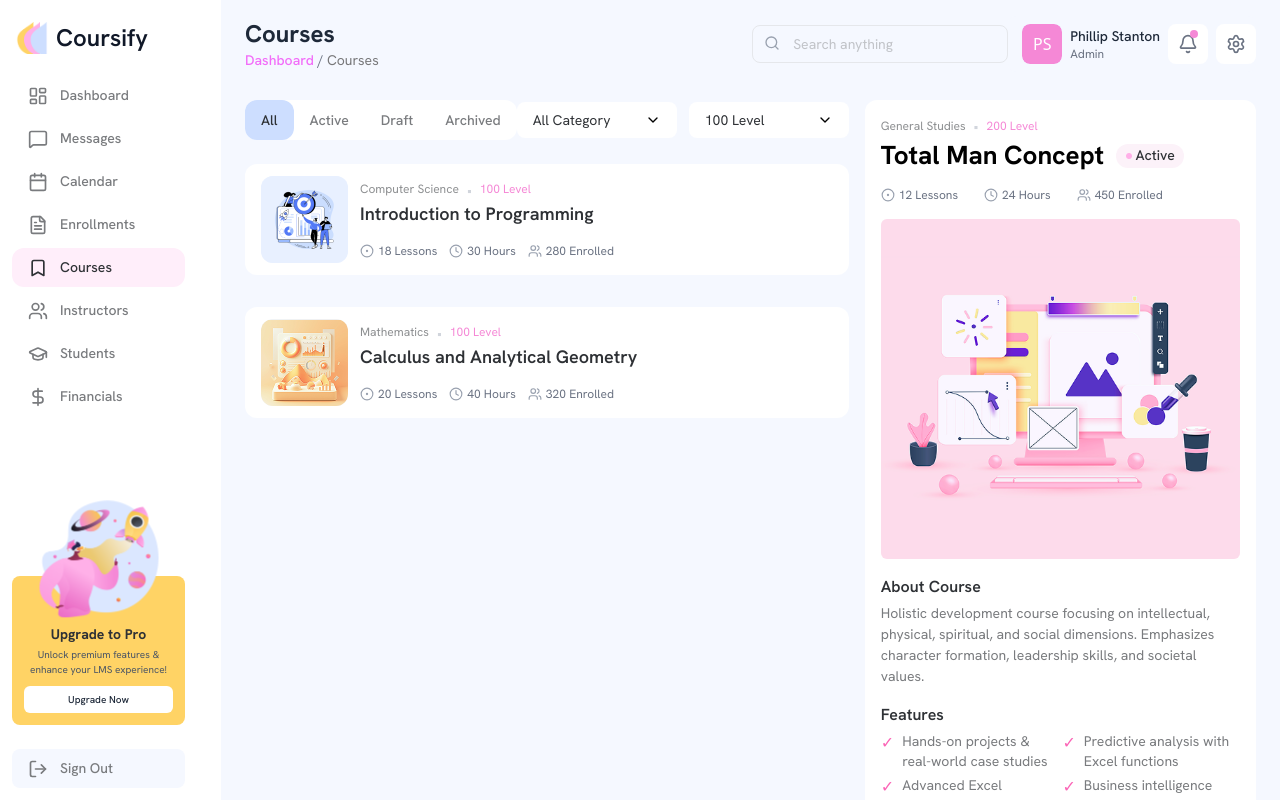
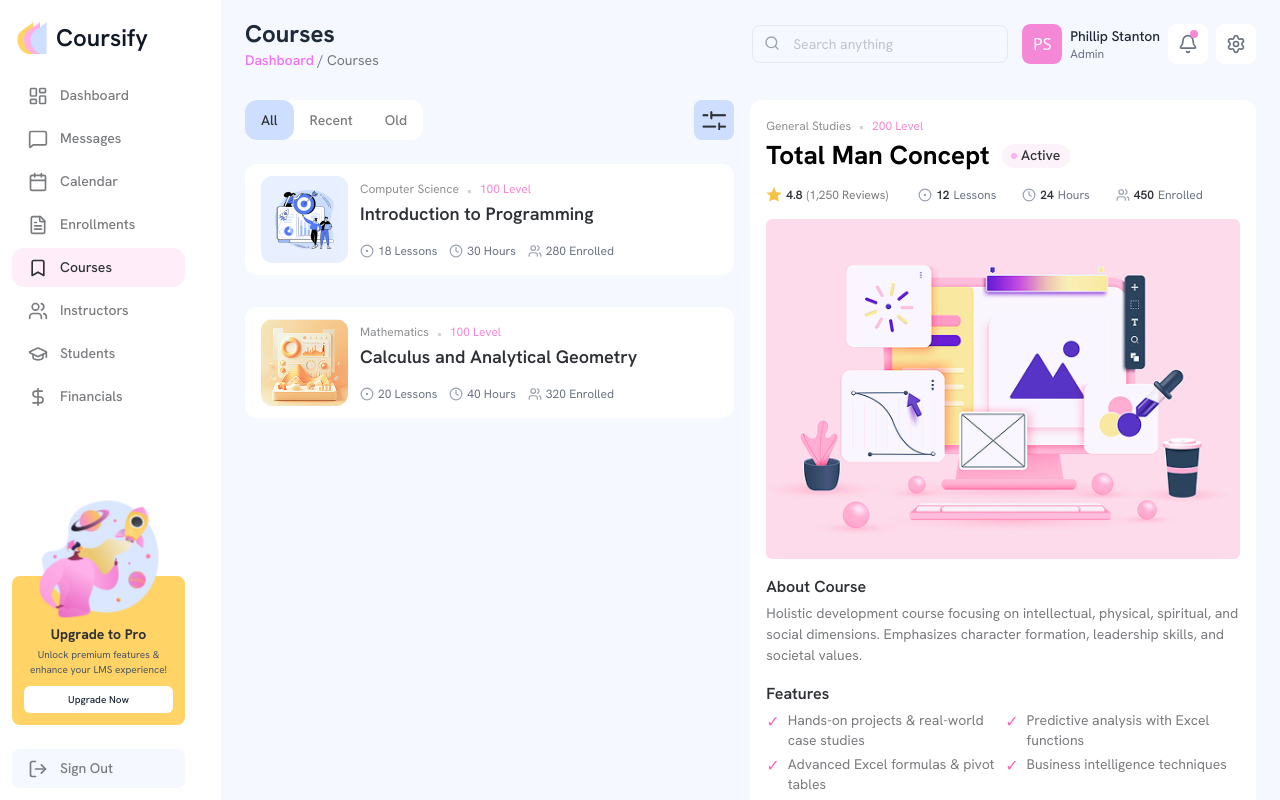
Before and after one commit to Eragbai2001/Eduresourse, a Next.js app: page /dashboard/courses in a window 1280 px wide. Built offline with nearby package versions, Linux system fonts and the light colour scheme.

Commit message:
Refactor course data structure: change 'category' to 'department' and enhance filtering options

```diff
--- a/app/dashboard/courses/page.tsx
+++ b/app/dashboard/courses/page.tsx
@@ -32,7 +32,7 @@ const courses = [
   {
     id: 1,
     title: "Introduction to Programming",
-    category: "Computer Science",
+    department: "Computer Science",
     level: "100 Level",
     status: "Active",
     lessons: 18,
@@ -63,7 +63,7 @@ const courses = [
   {
     id: 2,
     title: "Calculus and Analytical Geometry",
-    category: "Mathematics",
+    department: "Mathematics",
     level: "100 Level",
     status: "Active",
     lessons: 20,
@@ -94,7 +94,7 @@ const courses = [
   {
     id: 3,
     title: "Total Man Concept",
-    category: "General Studies",
+    department: "General Studies",
     level: "200 Level",
     status: "Active",
     lessons: 12,
@@ -125,7 +125,7 @@ const courses = [
   {
     id: 4,
     title: "Object-Oriented Programming with Java",
-    category: "Computer Science",
+    department: "Computer Science",
     level: "200 Level",
     status: "Draft",
     lessons: 25,
@@ -156,7 +156,7 @@ const courses = [
   {
     id: 5,
     title: "Entrepreneurial Development Studies",
-    category: "Business",
+    department: "Business",
     level: "300 Level",
     status: "Active",
     lessons: 15,
@@ -191,35 +191,65 @@ export default function CoursesPage() {
   const [selectedCourse, setSelectedCourse] = useState(courses[2]); // Default to Business Analytics course
   const [activeTab, setActiveTab] = useState("All");
   const [activeLevel, setActiveLevel] = useState("100 Level"); // Default level filter
+  const [activeDepartment, setActiveDepartment] = useState("All Departments"); // Default department filter
   const [mobileFiltersOpen, setMobileFiltersOpen] = useState(false);
 
-  // Filter courses based on active tab and level
+  // Ref for dropdown container
+  const dropdownRef = React.useRef<HTMLDivElement>(null);
+
+  // Effect to handle click outside dropdown
+  React.useEffect(() => {
+    function handleClickOutside(event: MouseEvent) {
+      if (
+        dropdownRef.current &&
+        !dropdownRef.current.contains(event.target as Node)
+      ) {
+        setMobileFiltersOpen(false);
+      }
+    }
+
+    document.addEventListener("mousedown", handleClickOutside);
+    return () => document.removeEventListener("mousedown", handleClickOutside);
+  }, []);
+
+  // Filter courses based on active tab, department, and level
   const filteredCourses = courses
     .filter((course) =>
       activeTab === "All" ? true : course.status === activeTab
     )
     .filter((course) =>
       activeLevel === "All Levels" ? true : course.level === activeLevel
+    )
+    .filter((course) =>
+      activeDepartment === "All Departments"
+        ? true
+        : course.department === activeDepartment
     );
 
   return (
     <div className="h-full w-full bg-[#F5F8FF] flex flex-col lg:flex-row lg:justify-between gap-4 font-hanken">
       {/* Left side - Courses list */}
-      <div className="bg-[#F5F8FF]   w-full mb-4 lg:mb-0 h-full ">
+      <div className="bg-[#F5F8FF]   w-full  mb-4 lg:mb-0 h-full ">
         {/* Simple tab filter */}
 
         <div className="flex items-center justify-between mb-6">
           {/* Tab filters */}
           <div className="bg-white rounded-xl flex h-10">
-            {["All", "Active", "Draft", "Archived"].map((tab) => (
+            {["All", "Recent", "Old"].map((tab) => (
               <button
                 key={tab}
                 className={`py-2 px-3 lg:px-4 rounded-xl text-sm font-medium ${
+                  (activeTab === "Active" && tab === "Recent") ||
+                  (activeTab === "Draft" && tab === "Old") ||
                   activeTab === tab
                     ? "bg-[#CDDEFF] text-[#2E3135]"
                     : "text-[#797B7E] hover:bg-white/50"
                 }`}
-                onClick={() => setActiveTab(tab)}>
+                onClick={() =>
+                  setActiveTab(
+                    tab === "Recent" ? "Active" : tab === "Old" ? "Draft" : tab
+                  )
+                }>
                 {tab}
               </button>
             ))}
@@ -238,23 +268,32 @@ export default function CoursesPage() {
 
             {/* Menu icon for mobile - replaced with dropdown */}
             <div className="block md:hidden">
-              <div className="relative">
+              <div className="relative" ref={dropdownRef}>
                 <button
-                  className="bg-[#CDDEFF] w-10 h-10 flex items-center justify-center rounded-lg"
+                  className="bg-[#CDDEFF] w-10 h-10 flex items-center justify-center rounded-lg cursor-pointer"
                   onClick={() => setMobileFiltersOpen(!mobileFiltersOpen)}>
-                  <Image src="/file.svg" alt="Filter" width={24} height={24} />
+                  <Image
+                    src="/courses/filter.png"
+                    alt="Filter"
+                    width={24}
+                    height={24}
+                  />
                 </button>
 
                 {mobileFiltersOpen && (
                   <div className="absolute right-0 mt-2 z-50 bg-white rounded-lg shadow-lg p-4 w-64 space-y-3">
                     <CustomDropdown
                       options={[
-                        "All Category",
-                        "Business",
-                        "Design",
-                        "Marketing",
-                        "Development",
+                        "All Departments",
+                        "Computer Science",
+                        "Biochemistry",
+                        "Mathematics",
+                        "Physics",
+                        "Electrical Engineering",
+                        "General Studies",
                       ]}
+                      defaultOption={activeDepartment}
+                      onChange={setActiveDepartment}
                     />
                     <CustomDropdown
                       options={[
@@ -273,17 +312,34 @@ export default function CoursesPage() {
               </div>
             </div>
 
-            {/* Dropdown for desktop */}
+            {/* Dropdown for desktop - using mobile style */}
             <div className="hidden md:block">
-              <div className="flex items-center gap-3">
+              <div className="relative" ref={dropdownRef}>
+                <button
+                  className="bg-[#CDDEFF] w-10 h-10 flex items-center justify-center rounded-lg cursor-pointer"
+                  onClick={() => setMobileFiltersOpen(!mobileFiltersOpen)}>
+                  <Image
+                    src="/courses/filter.png"
+                    alt="Filter"
+                    width={24}
+                    height={24}
+                  />
+                </button>
+
+                {mobileFiltersOpen && (
+                  <div className="absolute right-0 mt-2 z-50 bg-white rounded-lg shadow-lg p-4 w-64 space-y-3">
                     <CustomDropdown
                       options={[
-                    "All Category",
-                    "Business",
-                    "Design",
-                    "Marketing",
-                    "Development",
+                        "All Departments",
+                        "Computer Science",
+                        "Biochemistry",
+                        "Mathematics",
+                        "Physics",
+                        "Electrical Engineering",
+                        "General Studies",
                       ]}
+                      defaultOption={activeDepartment}
+                      onChange={setActiveDepartment}
                     />
                     <CustomDropdown
                       options={[
@@ -297,6 +353,8 @@ export default function CoursesPage() {
                       defaultOption={activeLevel}
                       onChange={setActiveLevel}
                     />
+                  </div>
+                )}
               </div>
             </div>
           </div>
@@ -327,7 +385,7 @@ export default function CoursesPage() {
                 {/* Category and level ABOVE the title */}
                 <div className="flex text-sm items-center">
                   <span className="text-[#8D8F91] text-[12px]">
-                    {course.category}
+                    {course.department}
                   </span>
                   <span className="mx-2 text-gray-300">•</span>
                   <span
@@ -363,12 +421,12 @@ export default function CoursesPage() {
       </div>
 
       {/* Right side - Course description */}
-      <div className="bg-white rounded-xl   w-full lg:ml-auto h-[916px] p-4">
+      <div className="bg-white rounded-xl   w-full  lg:ml-auto h-fit p-4">
         {selectedCourse ? (
           <div>
             <div className="mb-4   ">
               <div className="text-[12px] text-[#8D8F91] flex items-center">
-                {selectedCourse.category}{" "}
+                {selectedCourse.department}{" "}
                 <span className="mx-2 text-gray-300 text-sm">•</span>
                 <span style={{ color: getLevelColor(selectedCourse.level) }}>
                   {selectedCourse.level}
@@ -399,18 +457,43 @@ export default function CoursesPage() {
                   {selectedCourse.status}
                 </span>
               </div>
-              <div className="flex items-center text-xs text-gray-500 mt-3 gap-3.5 ">
+              <div className="flex items-center text-xs text-gray-500 mt-3 gap-3.5">
+                {/* Rating and reviews */}
+                <span className="flex items-center mr-4">
+                  <svg
+                    width="16"
+                    height="16"
+                    viewBox="0 0 20 20"
+                    fill="none"
+                    xmlns="http://www.w3.org/2000/svg"
+                    className="mr-1">
+                    <path
+                      d="M10 15.27L16.18 18l-1.64-7.03L20 7.24l-7.19-.61L10 0 7.19 6.63 0 7.24l5.46 3.73L3.82 18z"
+                      fill="#F6C244"
+                    />
+                  </svg>
+                  <span className="font-semibold text-[#2E3135]">4.8</span>
+                  <span className="text-[#797B7E] font-normal ml-1">
+                    (1,250 Reviews)
+                  </span>
+                </span>
+
+                {/* Lessons count */}
                 <span className="flex items-center mr-3">
                   <CircleDot size={14} className="mr-1 text-gray-400" />{" "}
-                  {selectedCourse.lessons} Lessons
+                  <span className="text-[#2E3135] font-semibold mr-1">{selectedCourse.lessons} </span> Lessons
                 </span>
+
+                {/* Hours count */}
                 <span className="flex items-center mr-3">
                   <Clock size={14} className="mr-1 text-gray-400" />{" "}
-                  {selectedCourse.hours} Hours
+                  <span className="text-[#2E3135] font-semibold mr-1">{selectedCourse.hours} </span> Hours
                 </span>
+
+                {/* Enrolled count */}
                 <span className="flex items-center">
                   <Users size={14} className="mr-1 text-gray-400" />{" "}
-                  {selectedCourse.enrolled} Enrolled
+                  <span className="text-[#2E3135] font-semibold mr-1">{selectedCourse.enrolled} </span> Enrolled
                 </span>
               </div>
             </div>
```
Also changed, not shown: app/calendar/page.tsx (added), public/courses/filter.png (added). Lines whose indentation alone changed are shown as unchanged.
